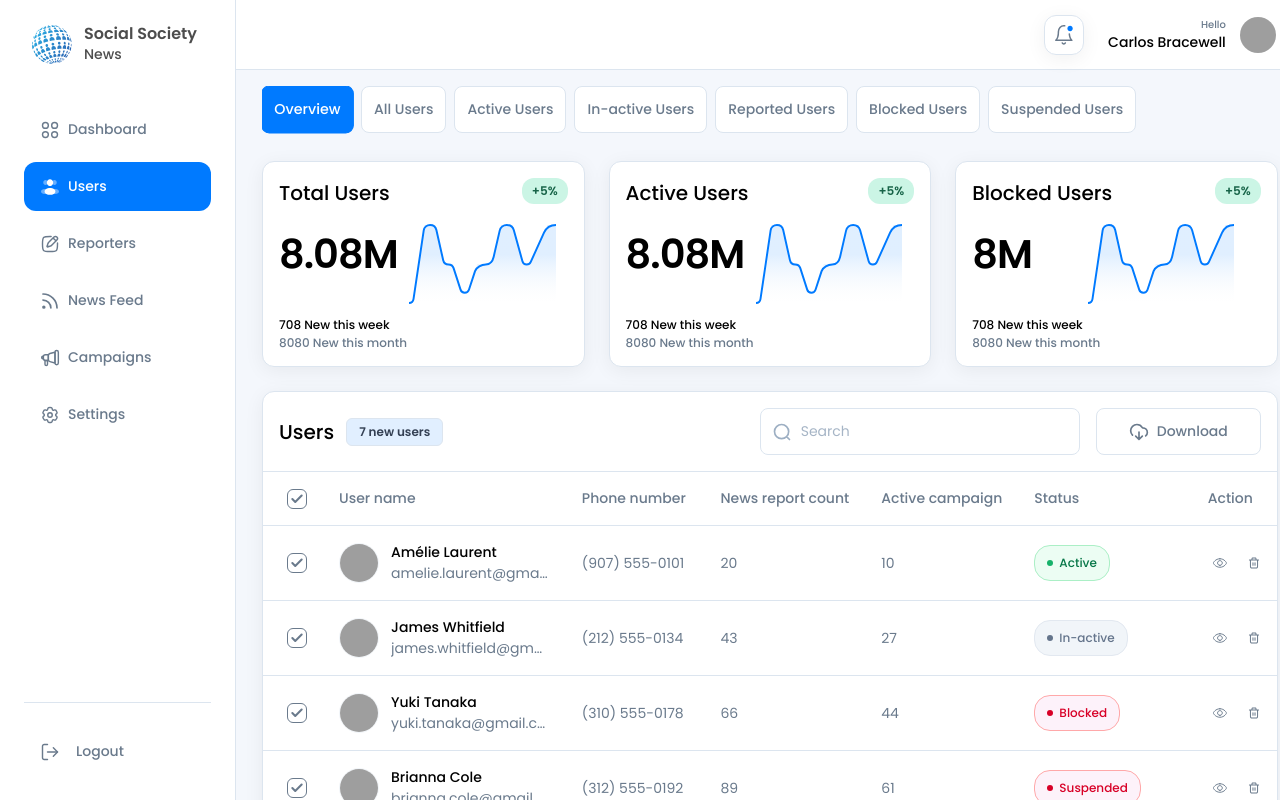
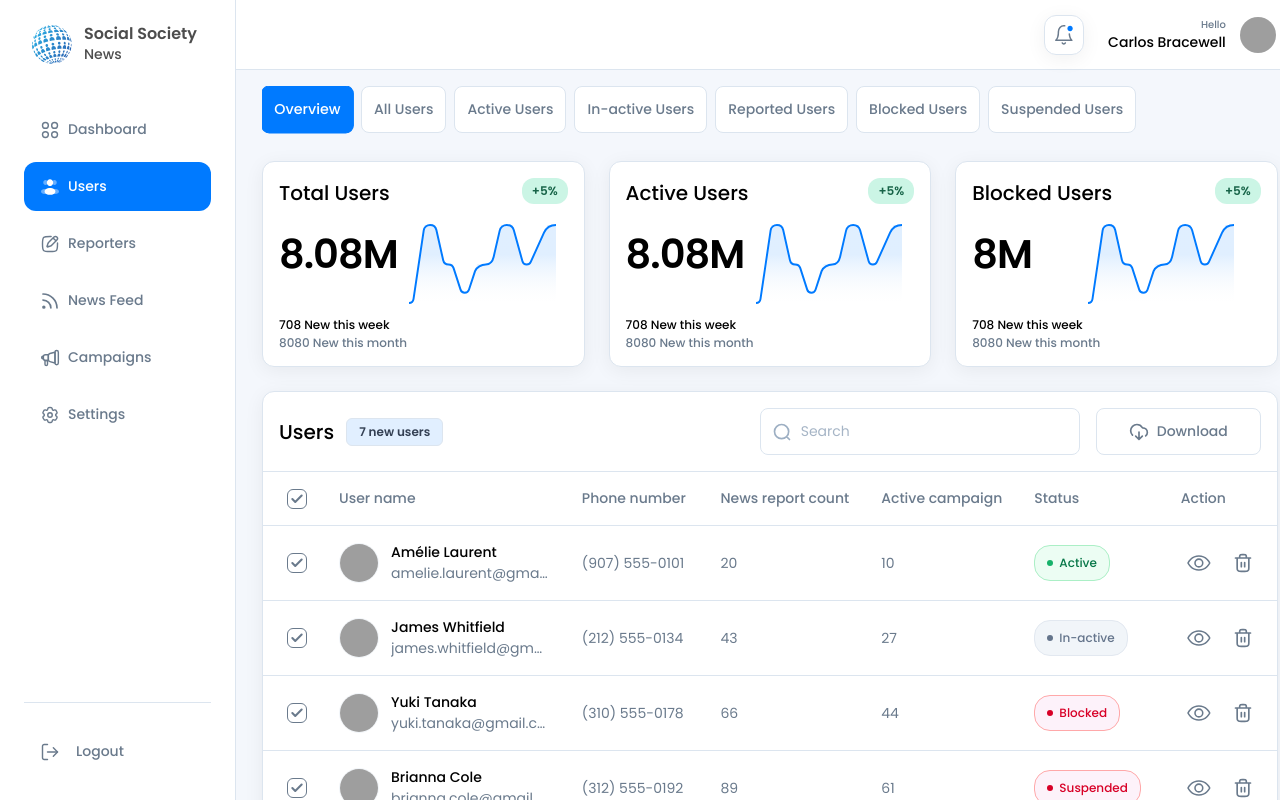
Before and after one commit to praveensahu26/ssn-admin, a React (Vite) app: page /dashboard in a window 1280 px wide. Both pictures are taken after a click on the button "Users". Shown: the top 800 px of the page. Built offline with nearby package versions, Linux system fonts and the light colour scheme; grey boxes are pictures that could not be loaded; the HTML template or start-up script is replaced by a standard one.

Commit message:
bulk action in datatable

```diff
--- a/src/components/accounts/AccountsTemplate.tsx
+++ b/src/components/accounts/AccountsTemplate.tsx
@@ -2,18 +2,18 @@ import React, { useState, useMemo } from 'react';
 import MainLayout from '@/components/layout/MainLayout';
 import { AccountsHeader, type AccountTab } from '@/components/accounts/AccountsHeader';
 import { AccountsOverview } from '@/components/accounts/AccountsOverview';
-import DataTable, { type ColumnConfig, type ActionConfig } from '@/components/ui/DataTable';
+import DataTable, { type ColumnConfig, type ActionConfig, type BulkActionConfig } from '@/components/ui/DataTable';
 // eslint-disable-next-line @typescript-eslint/ban-ts-comment
 // @ts-ignore – dummyData is a plain JS module with no type declarations
 import { users as _initialUsers, reporters as _initialReporters } from '@/dummyData/dummyData';
 import { Check } from 'lucide-react';
 
 
-const EyeIcon = () => <img src="/icons/table/eye.svg" alt="view" className="w-[22px] h-[22px] object-contain" />;
-const DeleteIcon = () => <img src="/icons/table/delete.svg" alt="delete" className="w-[22px] h-[22px] object-contain" />;
-const InfoIcon = () => <img src="/icons/table/info.svg" alt="info" className="w-[22px] h-[22px] object-contain" />;
-const DotsIcon = () => <img src="/icons/table/dots.svg" alt="more" className="w-[22px] h-[22px] object-contain" />;
-const RestoreIcon = () => <img src="/icons/table/restore.svg" alt="restore" className="w-[22px] h-[22px] object-contain" />;
+const EyeIcon = () => <img src="/icons/table/eye.svg" alt="view" />;
+const DeleteIcon = () => <img src="/icons/table/delete.svg" alt="delete" />;
+const InfoIcon = () => <img src="/icons/table/info.svg" alt="info" />;
+const DotsIcon = () => <img src="/icons/table/dots.svg" alt="more" />;
+const RestoreIcon = () => <img src="/icons/table/restore.svg" alt="restore" />;
 const CheckIcon = (props: React.ComponentProps<typeof Check>) => <Check className="w-5 h-5" {...props} />;
 
 
@@ -36,6 +36,7 @@ interface BaseAccount {
     reason?: string;
   };
   isReported: boolean;
+  reportCount?: number;
   gender?: 'Male' | 'Female';
   journalistId?: string;
   verificationRequest?: string;
@@ -60,18 +61,21 @@ function getInitials(name: string): string {
   return mainPart.slice(0, 2).toUpperCase() || '??';
 }
 
-function renderUserCell(row: BaseAccount) {
+function UserCell({ row }: { row: BaseAccount }) {
+  const [imgError, setImgError] = React.useState(false);
   const initials = getInitials(row.name);
+  const showImage = row.profilePicture && !imgError;
   return (
     <div className="flex items-center gap-3">
-      {row.profilePicture ? (
+      {showImage ? (
         <img
           src={row.profilePicture}
           alt={row.name}
           className="w-10 h-10 rounded-full object-cover border border-[#F1F5F9] shrink-0"
+          onError={() => setImgError(true)}
         />
       ) : (
-        <div className="w-10 h-10 rounded-full bg-[#F1F5F9] border border-[#DCE5EF] flex items-center justify-center text-text-secondary font-medium text-md-custom shrink-0 font-poppins">
+        <div className="w-10 h-10 rounded-full bg-[#F1F5F9] border border-[#DCE5EF] flex items-center justify-center text-text-secondary font-medium text-base-custom shrink-0 font-poppins">
           {initials}
         </div>
       )}
@@ -81,6 +85,10 @@ function renderUserCell(row: BaseAccount) {
       </div>
     </div>
   );
+}
+
+function renderUserCell(row: BaseAccount) {
+  return <UserCell row={row} />;
 }
 
 function renderStatusBadge(status: string) {
@@ -207,10 +215,26 @@ export const AccountsTemplate: React.FC<AccountsTemplateProps> = ({ role }) => {
     );
   };
 
+  const renderReportCount = (row: BaseAccount) => (
+    <span>{row.reportCount ?? 0} reports</span>
+  );
+
+  const renderStatusReason = (fallback: string) => (row: BaseAccount) => (
+    <span>{row.status.reason || fallback}</span>
+  );
+
   // ─── Column set (user vs reporter) ─────────────────────────────────────────
 
   const cols = isReporter ? reporterDefaultColumns : defaultColumns;
   const labelSuffix = isReporter ? 'reporters' : 'users';
+
+  // ─── Shared bulk actions (UI only — handlers are no-ops for now) ────────────
+  const defaultBulkActions: BulkActionConfig[] = [
+    { label: 'Mark as Active',   onClick: () => {} },
+    { label: 'Mark as In-active', onClick: () => {} },
+    { label: 'Mark as Blocked',  onClick: () => {} },
+    { label: 'Mark as Suspend',  onClick: () => {} },
+  ];
 
   // ─── Tab Content ───────────────────────────────────────────────────────────
 
@@ -230,6 +254,7 @@ export const AccountsTemplate: React.FC<AccountsTemplateProps> = ({ role }) => {
               data={overviewList}
               columns={cols}
               actions={actions}
+              bulkActions={defaultBulkActions}
               searchKeys={['name', 'email', 'phoneNumber']}
               itemsPerPage={12}
             />
@@ -249,6 +274,7 @@ export const AccountsTemplate: React.FC<AccountsTemplateProps> = ({ role }) => {
             data={data}
             columns={cols}
             actions={actions}
+            bulkActions={defaultBulkActions}
             searchKeys={['name', 'email', 'phoneNumber']}
             itemsPerPage={12}
           />
@@ -267,6 +293,7 @@ export const AccountsTemplate: React.FC<AccountsTemplateProps> = ({ role }) => {
             data={data}
             columns={cols}
             actions={actions}
+            bulkActions={defaultBulkActions}
             searchKeys={['name', 'email', 'phoneNumber']}
             itemsPerPage={12}
           />
@@ -287,6 +314,7 @@ export const AccountsTemplate: React.FC<AccountsTemplateProps> = ({ role }) => {
             data={data}
             columns={cols}
             actions={actions}
+            bulkActions={defaultBulkActions}
             searchKeys={['name', 'email', 'phoneNumber']}
             itemsPerPage={12}
           />
@@ -294,11 +322,15 @@ export const AccountsTemplate: React.FC<AccountsTemplateProps> = ({ role }) => {
       }
 
       case 'reported': {
-        const data = currentList.filter(
-          (x) => x.status.value === 'active' || x.status.value === 'inactive' || x.status.value === 'in-active'
-        );
+        const data = currentList.filter((x) => x.isReported);
         const actions: ActionConfig<BaseAccount>[] = [
-          { icon: InfoIcon, onClick: () => { }, tooltip: 'Info' },
+          {
+            icon: InfoIcon,
+            onClick: () => { },
+            tooltip: 'Info',
+            detailTitle: () => 'Report Count',
+            detailContent: renderReportCount,
+          },
           { icon: DeleteIcon, onClick: handleDelete, tooltip: 'Delete' },
           { icon: DotsIcon, onClick: () => { }, tooltip: 'More Options' },
         ];
@@ -308,6 +340,7 @@ export const AccountsTemplate: React.FC<AccountsTemplateProps> = ({ role }) => {
             data={data}
             columns={cols}
             actions={actions}
+            bulkActions={defaultBulkActions}
             searchKeys={['name', 'email', 'phoneNumber']}
             itemsPerPage={12}
           />
@@ -317,7 +350,13 @@ export const AccountsTemplate: React.FC<AccountsTemplateProps> = ({ role }) => {
       case 'blocked': {
         const data = currentList.filter((x) => x.status.value === 'blocked');
         const actions: ActionConfig<BaseAccount>[] = [
-          { icon: InfoIcon, onClick: () => { }, tooltip: 'Info' },
+          {
+            icon: InfoIcon,
+            onClick: () => { },
+            tooltip: 'Info',
+            detailTitle: () => 'Reason for Blocked',
+            detailContent: renderStatusReason('No block reason provided.'),
+          },
           { icon: EyeIcon, onClick: () => { }, tooltip: 'View Profile' },
           { icon: DeleteIcon, onClick: handleDelete, tooltip: 'Delete' },
         ];
@@ -327,6 +366,7 @@ export const AccountsTemplate: React.FC<AccountsTemplateProps> = ({ role }) => {
             data={data}
             columns={cols}
             actions={actions}
+            bulkActions={defaultBulkActions}
             searchKeys={['name', 'email', 'phoneNumber']}
             itemsPerPage={12}
           />
@@ -336,7 +376,13 @@ export const AccountsTemplate: React.FC<AccountsTemplateProps> = ({ role }) => {
       case 'suspended': {
         const data = currentList.filter((x) => x.status.value === 'suspended');
         const actions: ActionConfig<BaseAccount>[] = [
-          { icon: InfoIcon, onClick: () => { }, tooltip: 'Info' },
+          {
+            icon: InfoIcon,
+            onClick: () => { },
+            tooltip: 'Info',
+            detailTitle: () => 'Reason for Suspended',
+            detailContent: renderStatusReason('No suspend reason provided.'),
+          },
           { icon: EyeIcon, onClick: () => { }, tooltip: 'View Profile' },
           { icon: RestoreIcon, onClick: handleRestore, tooltip: 'Restore' },
         ];
@@ -346,6 +392,7 @@ export const AccountsTemplate: React.FC<AccountsTemplateProps> = ({ role }) => {
             data={data}
             columns={cols}
             actions={actions}
+            bulkActions={defaultBulkActions}
             searchKeys={['name', 'email', 'phoneNumber']}
             itemsPerPage={12}
           />
@@ -364,6 +411,10 @@ export const AccountsTemplate: React.FC<AccountsTemplateProps> = ({ role }) => {
             data={currentList}
             columns={verificationColumns}
             actions={actions}
+            bulkActions={[
+              { label: 'Approve All', onClick: () => {} },
+              { label: 'Reject All',  onClick: () => {} },
+            ]}
             searchKeys={['name', 'email', 'phoneNumber', 'journalistId']}
             itemsPerPage={12}
           />
--- a/src/components/ui/DataTable.tsx
+++ b/src/components/ui/DataTable.tsx
@@ -14,6 +14,13 @@ export interface ActionConfig<T> {
   onClick: (row: T) => void;
   className?: string;
   tooltip?: string;
+  detailTitle?: (row: T) => string;
+  detailContent?: (row: T) => React.ReactNode;
+}
+
+export interface BulkActionConfig {
+  label: string;
+  onClick: (selectedIds: string[]) => void;
 }
 
 interface DataTableProps<T> {
@@ -22,6 +29,7 @@ interface DataTableProps<T> {
   data: T[];
   columns: ColumnConfig<T>[];
   actions?: ActionConfig<T>[];
+  bulkActions?: BulkActionConfig[];
   searchPlaceholder?: string;
   searchKeys: (keyof T)[];
   itemsPerPage?: number;
@@ -34,6 +42,7 @@ export function DataTable<T extends { id: string; name?: string; profilePicture?
   data,
   columns,
   actions = [],
+  bulkActions = [],
   searchPlaceholder = 'Search',
   searchKeys,
   itemsPerPage = 12,
@@ -42,6 +51,7 @@ export function DataTable<T extends { id: string; name?: string; profilePicture?
   const [searchQuery, setSearchQuery] = useState('');
   const [currentPage, setCurrentPage] = useState(1);
   const [selectedIds, setSelectedIds] = useState<string[]>([]);
+  const [activeDetail, setActiveDetail] = useState<{ rowId: string; actionIndex: number } | null>(null);
 
   // Reset page when search query changes
   const handleSearchChange = (query: string) => {
@@ -114,6 +124,21 @@ export function DataTable<T extends { id: string; name?: string; profilePicture?
         </div>
       </div>
 
+      {/* Bulk Action Bar — visible only when rows are selected */}
+      {bulkActions.length > 0 && selectedIds.length > 0 && (
+        <div className="flex items-center justify-between gap-6 px-5 py-2.5 border-b border-[#DCE5EF]  flex-wrap">
+          {bulkActions.map((ba, i) => (
+            <button
+              key={i}
+              onClick={() => ba.onClick(selectedIds)}
+              className="text-md-custom font-medium text-btn-primary  whitespace-nowrap font-poppins"
+            >
+              {ba.label}
+            </button>
+          ))}
+        </div>
+      )}
+
       {/* Table Section */}
       <div className="w-full overflow-x-auto">
         <table className="w-full text-left border-collapse">
@@ -151,7 +176,10 @@ export function DataTable<T extends { id: string; name?: string; profilePicture?
                 </th>
               ))}
               {actions.length > 0 && (
-                <th className="py-4 px-6 text-text-secondary font-medium text-md-custom text-right w-24 min-w-[100px] whitespace-nowrap">
+                <th
+                  className="py-4 px-6 text-text-secondary font-medium text-md-custom text-left whitespace-nowrap"
+                  style={{ minWidth: `${Math.max(actions.length, 2) * 48 + 24}px` }}
+                >
                   Action
                 </th>
               )}
@@ -209,20 +237,66 @@ export function DataTable<T extends { id: string; name?: string; profilePicture?
 
                     {/* Action Column */}
                     {actions.length > 0 && (
-                      <td className="py-2 px-2 text-right w-24 min-w-[120px]">
-                        <div className="flex items-center justify-end gap-1 shrink-0">
+                      <td
+                        className="relative py-2 px-4 text-right whitespace-nowrap"
+                        style={{ minWidth: `${Math.max(actions.length, 2) * 48 + 24}px` }}
+                      >
+                        <div className="flex items-center justify-end gap-2">
                           {actions.map((act, aIdx) => {
                             const IconComp = act.icon;
+                            const hasDetail = Boolean(act.detailContent);
+                            const isDetailOpen =
+                              activeDetail?.rowId === row.id && activeDetail.actionIndex === aIdx;
                             return (
-                              <button
+                              <div
                                 key={aIdx}
-                                onClick={() => act.onClick(row)}
-                                className={`inline-flex items-center justify-center p-1 ${act.className || ''
-                                  }`}
-                                title={act.tooltip}
+                                className="relative inline-flex items-center justify-center"
+                                onMouseEnter={() => {
+                                  if (hasDetail) {
+                                    setActiveDetail({ rowId: row.id, actionIndex: aIdx });
+                                  }
+                                }}
+                                onMouseLeave={() => {
+                                  if (hasDetail) {
+                                    setActiveDetail(null);
+                                  }
+                                }}
                               >
-                                <IconComp className="w-5 h-5 shrink-0" />
-                              </button>
+                                <button
+                                  onClick={() => {
+                                    act.onClick(row);
+                                  }}
+                                  onFocus={() => {
+                                    if (hasDetail) {
+                                      setActiveDetail({ rowId: row.id, actionIndex: aIdx });
+                                    }
+                                  }}
+                                  onBlur={() => {
+                                    if (hasDetail) {
+                                      setActiveDetail(null);
+                                    }
+                                  }}
+                                  className={`inline-flex items-center justify-center  ${act.className || ''
+                                    }`}
+                                  title={act.tooltip}
+                                  aria-expanded={hasDetail ? isDetailOpen : undefined}
+                                >
+                                  <IconComp className="w-5 h-5 shrink-0" />
+                                </button>
+                                {hasDetail && isDetailOpen && (
+                                  <div className="absolute right-4 top-[42px] z-20 w-[365px] max-w-[calc(100vw-32px)] rounded-[14px] bg-[#303030] px-5 py-4 text-left text-white shadow-xl">
+                                    <div className="flex items-start justify-between gap-4">
+                                      <h3 className="text-lg-custom font-medium leading-6 text-white">
+                                        {act.detailTitle?.(row) ?? act.tooltip ?? 'Info'}
+                                      </h3>
+                                      <IconComp className="mt-0.5 w-5 h-5 shrink-0 opacity-80" />
+                                    </div>
+                                    <div className="mt-3 whitespace-normal text-md-custom font-medium leading-6 text-white">
+                                      {act.detailContent?.(row)}
+                                    </div>
+                                  </div>
+                                )}
+                              </div>
                             );
                           })}
                         </div>
```
